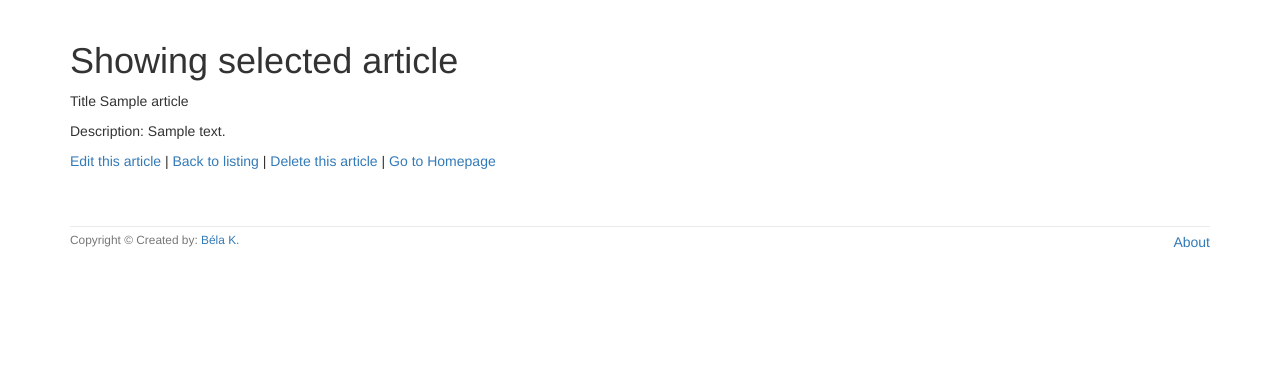
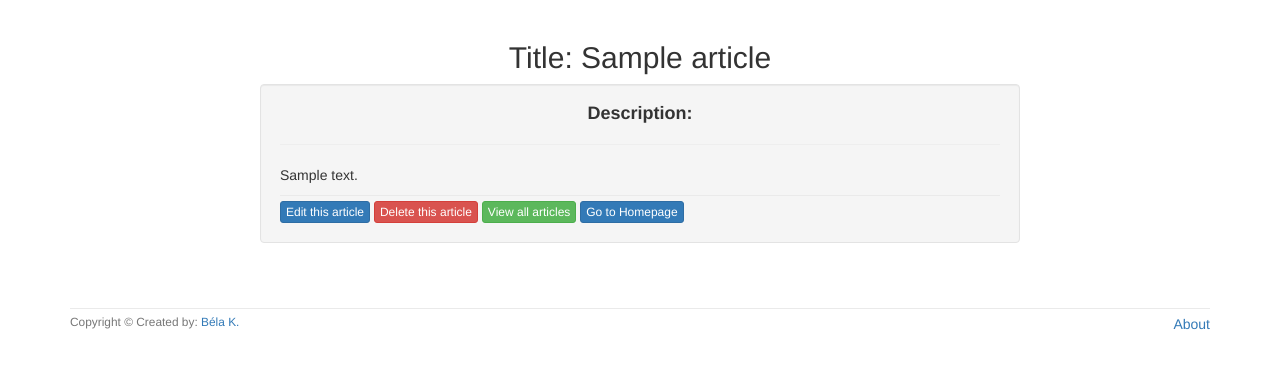
Before and after one commit to HoshiHUN/alpha-blog, a Rails app: page /articles/1 in a window 1280 px wide. Shown: the part 52-421 px from the top of the page. Run offline with Rails 7, Linux system fonts and the light colour scheme; tables that the repository leaves empty hold one stand-in row (values such as "Sample post"); style sheets or scripts are compiled from the project's sources; some libraries are stand-ins or nearby versions.

Commit message:
Add styling to show template

```diff
--- a/app/assets/stylesheets/custom.css.scss
+++ b/app/assets/stylesheets/custom.css.scss
@@ -43,6 +43,15 @@ $navbar-default-bg: #000;
   background-color: #000;
 }
 
+.article-actions {
+  border-top: 1px solid #eaeaea;
+  padding-top: 5px;
+}
+
+.description {
+  margin-top: 0px;
+}
+
 footer {
   margin-top: 45px;
   padding-top: 5px;
--- a/app/views/articles/show.html.erb
+++ b/app/views/articles/show.html.erb
@@ -1,16 +1,13 @@
-<h1>Showing selected article</h1>
-
-<p>
-  Title <%= @article.title %>
-</p>
-
-<p>
-  Description: <%= @article.description %>
-</p>
-
-<p>
-  <%= link_to 'Edit this article', edit_article_path(@article) %> |
-  <%= link_to 'Back to listing', articles_path %> |
-  <%= link_to 'Delete this article', article_path(@article), method: :delete, data: {confirm: 'Are you sure?'} %> |
-  <%= link_to 'Go to Homepage', root_path %>
-</p>
+<h2 align="center">Title: <%= @article.title %></h2>
+<div class="well col-xs-8 col-xs-offset-2">
+  <h4 class="center description"><strong>Description:</strong></h4>
+  <hr>
+  <%= simple_format(@article.description) %>
+  <div class="article-actions">
+    <%= link_to 'Edit this article', edit_article_path(@article), class: "btn btn-xs btn-primary" %>
+    <%= link_to 'Delete this article', article_path(@article),
+    method: :delete, data: {confirm: 'Are you sure?'}, class: "btn btn-xs btn-danger" %>
+    <%= link_to 'View all articles', articles_path, class: "btn btn-xs btn-success" %>
+    <%= link_to 'Go to Homepage', root_path, class: "btn btn-xs btn-primary" %>
+  </div>
+</div>
```
